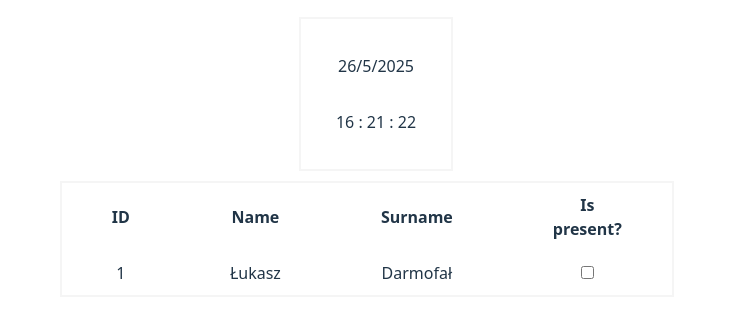
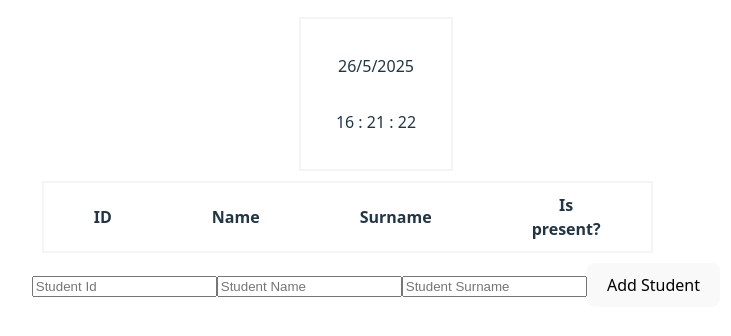
Before and after one commit to lukaszdarmofal/bell-buddy, a React (Vite) app: page / in a window 1280 px wide. Shown: the part 238-574 px from the top of the page, without its empty margins (264-995 px from the left). Built offline with nearby package versions, Linux system fonts and the light colour scheme.

Commit message:
Create functionality for AddStudentForm.tsx and updated StudentList.tsx

```diff
--- a/src/App.tsx
+++ b/src/App.tsx
@@ -1,18 +1,28 @@
-//@ts-expect-error aaa
 import { useState } from 'react';
 import './App.css';
 import Clock from './components/Clock.tsx'
 import StudentList from './components/StudentList.tsx'
 import AddStudentForm from "./components/AddStudentForm.tsx";
 
+type Student = {
+    studentId: number;
+    studentName: string;
+    studentSurname: string;
+};
 
 function App() {
+
+    const [students, setStudents] = useState<Student[]>([]);
+
+    const handleAddStudent = (student: Student) => {
+        setStudents(prev => [...prev, student]);
+    };
 
   return (
     <>
       <Clock />
-      <StudentList />
-      <AddStudentForm />
+      <StudentList students={students} />
+      <AddStudentForm onAddStudent={handleAddStudent} />
     </>
   )
 }
--- a/src/components/AddStudentForm.tsx
+++ b/src/components/AddStudentForm.tsx
@@ -1,11 +1,42 @@
+
+import { useState } from 'react'
+
 // @ts-expect-error aaa
-import { useState, useEffect } from 'react'
+function AddStudentForm({ onAddStudent } ) {
 
-function AddStudentForm() {
+    const [formData, setFormData] = useState({
+        studentId: '',
+        studentName: '',
+        studentSurname: '',
+    })
+
+    //@ts-expect-error aaa
+    const handleChange = (e) => {
+        const { name, value } = e.target
+        setFormData({ ...formData, [name]: value })
+    }
+
+    //@ts-expect-error aaa
+    const handleSubmit = (e) => {
+        e.preventDefault()
+
+        onAddStudent({
+            studentId: Number(formData.studentId),
+            studentName: formData.studentName,
+            studentSurname: formData.studentSurname,
+        })
+
+        setFormData({ studentId: '', studentName: '', studentSurname: '' })
+    }
+
     return (
-        <>
+        <form onSubmit={handleSubmit} className={"add-student-form"}>
+            <input type="number" value={formData.studentId} onChange={handleChange} name="studentId" placeholder="Student Id" required />
+            <input type="text" value={formData.studentName} onChange={handleChange} name="studentName" placeholder="Student Name" required />
+            <input type="text" value={formData.studentSurname} onChange={handleChange} name="studentSurname" placeholder="Student Surname" required />
 
-        </>
+            <button type="submit">Add Student</button>
+        </form>
     )
 }
 
--- a/src/components/StudentItem.tsx
+++ b/src/components/StudentItem.tsx
@@ -1,5 +1,4 @@
-// @ts-expect-error aaa
-import { useState, useEffect } from 'react'
+import { useState } from 'react'
 
 type StudentProps = {
     studentId: number
@@ -8,6 +7,9 @@ type StudentProps = {
 }
 
 const StudentItem: React.FC<StudentProps> = ( { studentId, studentName, studentSurname })=>  {
+
+    const [isPresent, setPresense] = useState(false)
+
     return (
         <>
             <tr>
@@ -15,7 +17,7 @@ const StudentItem: React.FC<StudentProps> = ( { studentId, studentName, studentS
                 <td>{studentName}</td>
                 <td>{studentSurname}</td>
                 <td>
-                    <input type="checkbox" />
+                    <input type="checkbox" onChange={ () => {setPresense(!isPresent) } } />
                 </td>
             </tr>
 
--- a/src/components/StudentList.tsx
+++ b/src/components/StudentList.tsx
@@ -2,7 +2,9 @@
 import { useState } from 'react'
 import StudentItem from "./StudentItem.tsx";
 
-function StudentList() {
+
+// @ts-expect-error aaa
+function StudentList({students}) {
     return (
         <>
             <table className={ "student-list-table" }>
@@ -13,8 +15,18 @@ function StudentList() {
                     <th>Is present?</th>
                 </tr>
 
-                { /* example item */ }
-                <StudentItem studentId={1} studentName={"Łukasz"} studentSurname={"Darmofał"} />
+
+                {
+                    // @ts-expect-error aaa
+                    students.map((student, index) => (
+                    <StudentItem
+                        key={index}
+                        studentId={student.studentId}
+                        studentName={student.studentName}
+                        studentSurname={student.studentSurname}
+                    />
+                ))}
+
 
             </table>
         </>
```
